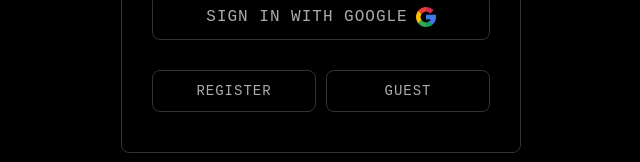
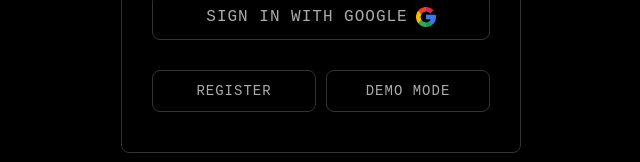
Before and after one commit to etienneauert/ticktaskV3, a React (Vite) app: page / in a window 1280 px wide. Shown: the part 491-653 px from the top of the page, without its empty margins (319-959 px from the left). Built offline with nearby package versions, Linux system fonts and the light colour scheme; no server answers.

Commit message:
UI: Rename 'Guest' to 'Demo Mode' on Login and Register screens

```diff
--- a/src/pages/Auth.jsx
+++ b/src/pages/Auth.jsx
@@ -198,7 +198,7 @@ export default function Auth({ onSwitchToLogin, onGuestLogin }) {
           Go to Login
         </button>
         <button className={styles.guestButton} onClick={onGuestLogin}>
-          Guest
+          Demo Mode
         </button>
       </div>
     </div>
--- a/src/pages/Login.jsx
+++ b/src/pages/Login.jsx
@@ -116,7 +116,7 @@ export function Login({ onSwitchToAuth, onGuestLogin }) {
           Register
         </button>
         <button className={styles.guestButton} onClick={onGuestLogin}>
-          Guest
+          Demo Mode
         </button>
       </div>
     </div>
```
